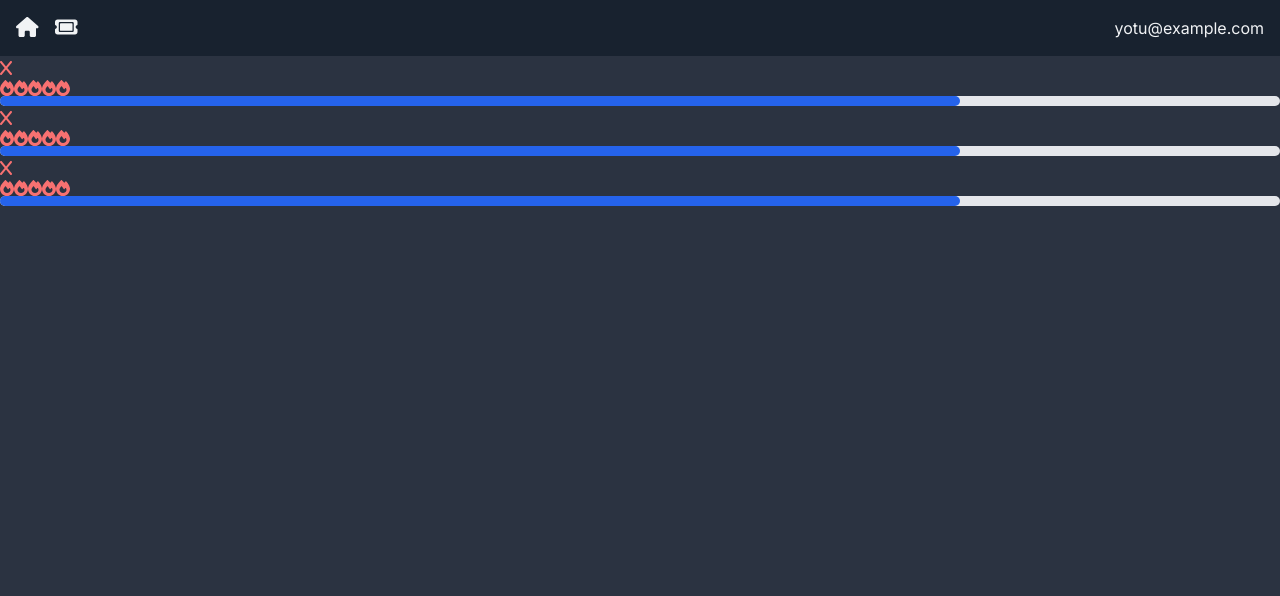
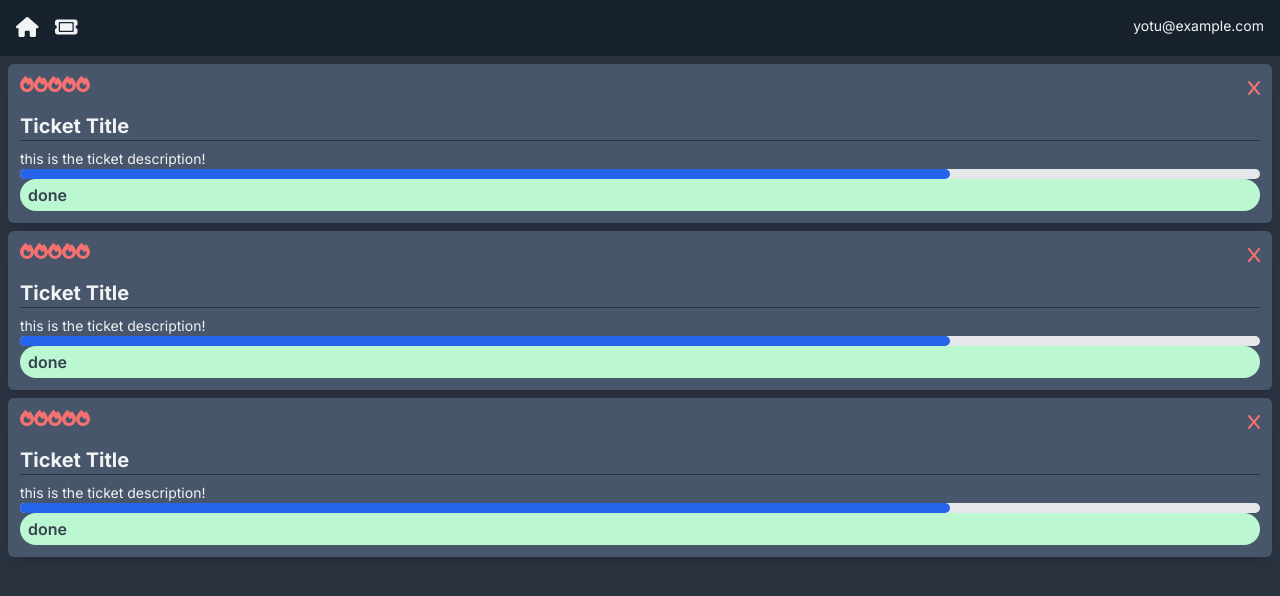
Before and after one commit to ulxsth/next-ticket-app, a Next.js app: page / in a window 1280 px wide. Shown: the top 596 px of the page. Built offline with nearby package versions, Linux system fonts and the light colour scheme.

Commit message:
update: チケットカードにステータスを追加し、見た目を整えた

```diff
--- a/app/(components)/TicketCard.jsx
+++ b/app/(components)/TicketCard.jsx
@@ -2,13 +2,22 @@
 import DeleteBlock from './DeleteBlock'
 import PriorityDisplay from './PriorityDisplay'
 import ProgressDisplay from './ProgressDisplay';
+import StatusDisplay from './StatusDisplay'
 
 const TicketCard = () => {
   return (
-    <div>
-      <DeleteBlock />
-      <PriorityDisplay />
+    <div className="flex flex-col bg-card hober:bg-card-hover rounded-md shadow-lg p-3 m-2">
+      <div className="flex mb-3">
+        <PriorityDisplay />
+        <div className="ml-auto">
+          <DeleteBlock />
+        </div>
+      </div>
+      <h4>Ticket Title</h4>
+      <hr className='h-px border-0 bg-page mb-2' />
+      <p className='whitespace-pre-wrap'>this is the ticket description!</p>
       <ProgressDisplay />
+      <StatusDisplay />
     </div>
   );
 }
--- a/app/globals.css
+++ b/app/globals.css
@@ -1,6 +1,32 @@
 @tailwind base;
 @tailwind components;
 @tailwind utilities;
+
+@layer base{
+  h1,h2,h3,h4,h5,h6 {
+    @apply font-bold;
+  }
+
+  h1 {
+    @apply text-4xl;
+  }
+
+  h2 {
+    @apply text-3xl;
+  }
+
+  h3 {
+    @apply text-2xl;
+  }
+
+  h4 {
+    @apply text-xl;
+  }
+
+  p {
+    @apply text-sm text-default-text;
+  }
+}
 
 @layer components {
   .icon {
```
